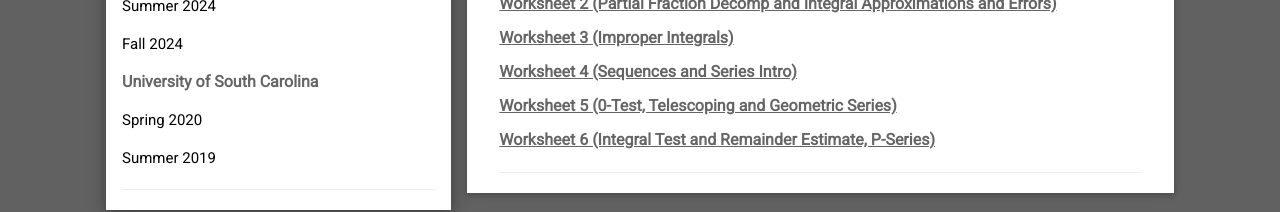
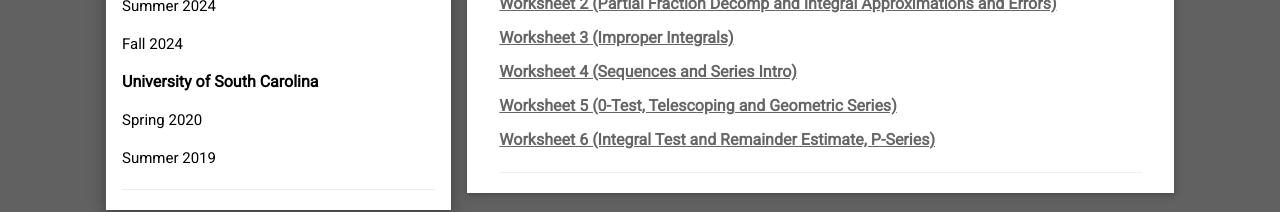
Before and after one commit to tluckner/website, a plain HTML site: page MAT171.html in a window 1280 px wide. Shown: the part 628-840 px from the top of the page. Drawn offline with nearby package versions, Linux system fonts and the light colour scheme.

Commit message:
Update MAT171.html

```diff
--- a/MAT171.html
+++ b/MAT171.html
@@ -45,7 +45,7 @@ ul.a {
 		<p class="w3-text-black"> Spring 2024 </p>
 		<p class="w3-text-black"> Summer 2024 </p>
 		<p class="w3-text-black"> Fall 2024 </p>
-		<h6 class="w3-opacity w3-text-black"><b>University of South Carolina </b></h6>
+		<h6 class="w3-opacity, w3-text-black"><b>University of South Carolina </b></h6>
 		<p class="w3-text-black"> Spring 2020 </p>
 		<p class="w3-text-black"> Summer 2019 </p>
 
@@ -62,7 +62,7 @@ ul.a {
                 <h2 class="w3-text-white w3-padding-16, w3-red"><i class="fa fa-eraser fa-fw w3-margin-right w3-xxlarge w3-text-white"></i>151 Worksheets</h2>
                 <div class="w3-container">
               Below you will find worksheets for class listed by week.
-                <h6 class="w3-opacity w3-text-black"><b> <a href=syllabus.pdf> Week 1 (Syllabus) </a></b></h6>
+                <h6 class="w3-opacity w3-text-black"><b> <a href=syllabus.pdf> Week 1 (Syllabus) </a> </b></h6>
                 <h6 class="w3-opacity w3-text-black"><b> <a href=151/Worksheet_1.pdf> Worksheet 1 (Precalculus Review and Limits Intro)</a> </b></h6>
                 - <a href=151/Review.pdf> Precalc Review </a> <br>
                 - <a href=151/Review_Solutions> Review Solutions </a>
```
